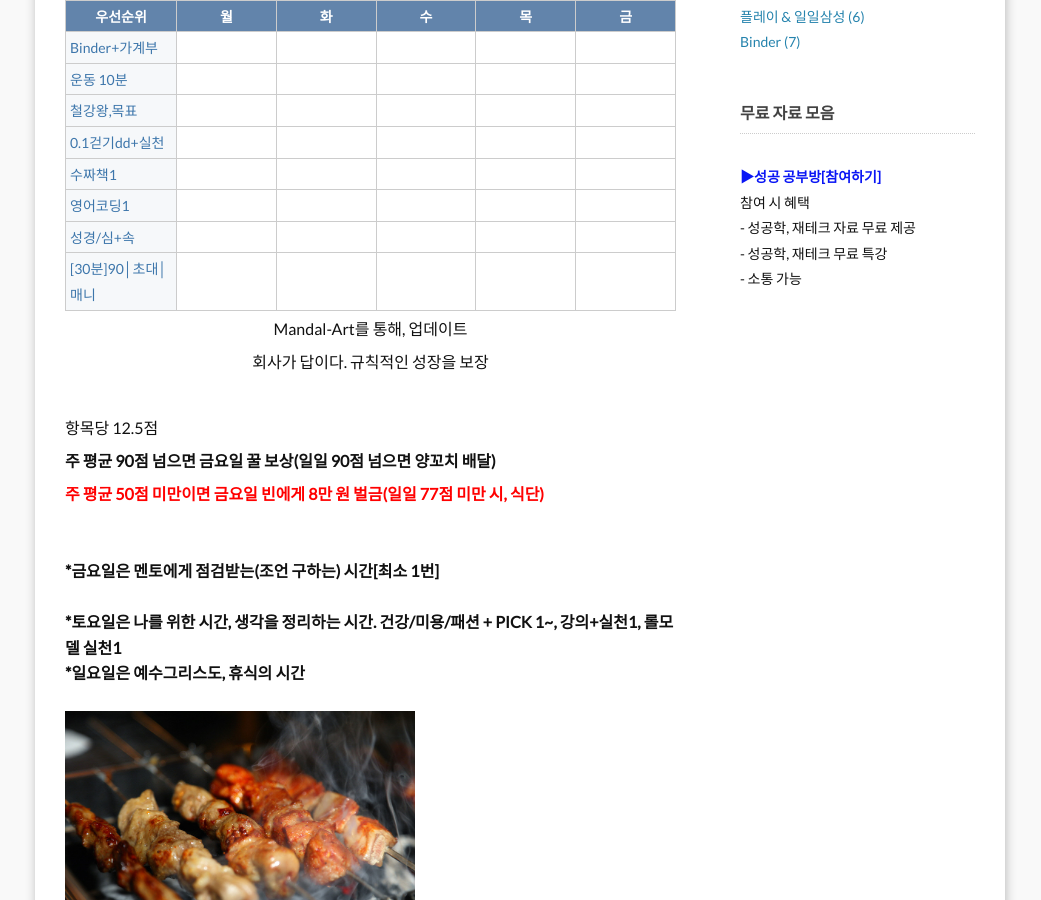
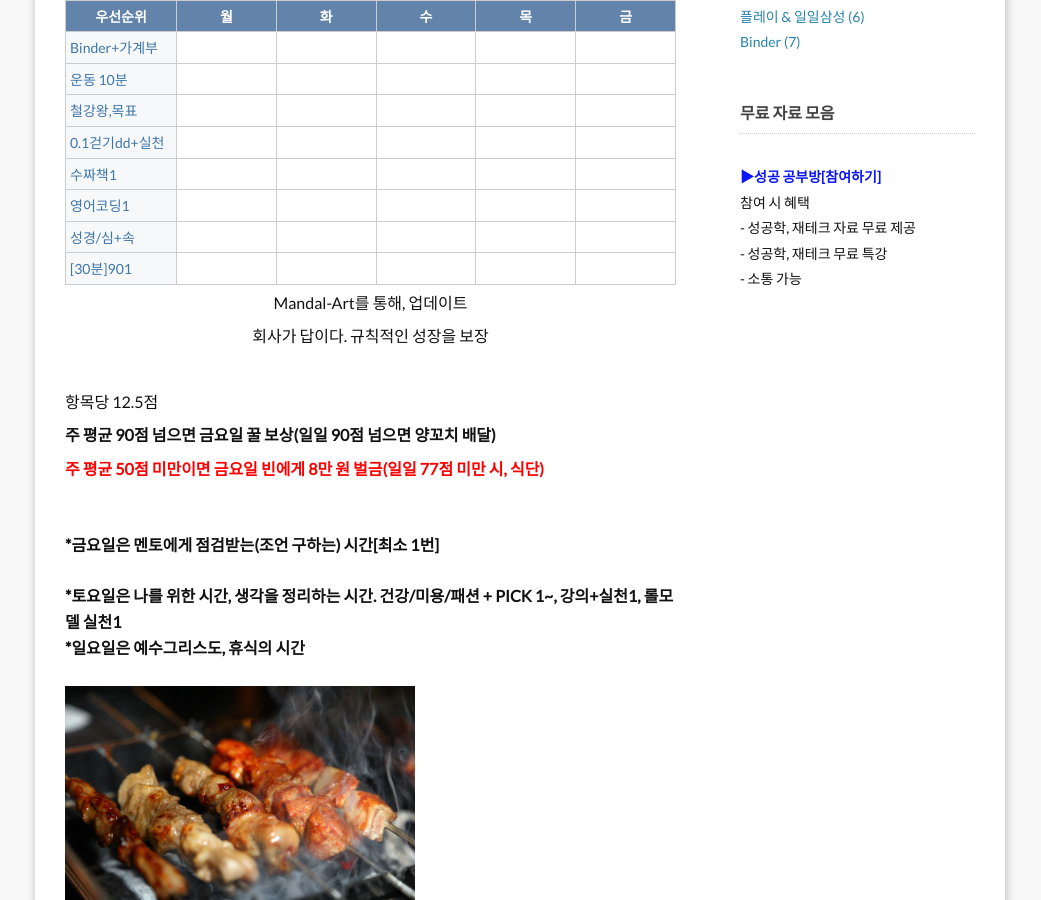
Before and after one commit to leevra/self-management.leeseungju.com, a Jekyll site: the page built from index.html, in a window 1280 px wide and 900 px high, scrolled down 732 px. Shown: the whole window, without its empty margins (120-1161 px from the left). Built offline with Jekyll 4.4.1, drawn with Linux system fonts in a browser that asks for light colours; the list of posts is cut into pages by our own code.

Commit message:
Update index.html

```diff
--- a/index.html
+++ b/index.html
@@ -23,7 +23,7 @@
 <td width="123" style="padding: 3px 4px 2px; background-color: rgb(255, 255, 255); color: rgb(61, 118, 171);"><p>&nbsp;</p></td>
 <td width="123" style="padding: 3px 4px 2px; background-color: rgb(255, 255, 255); color: rgb(61, 118, 171);"><p>&nbsp;</p></td>
 </tr>
-<tr><td width="123" style="padding: 3px 4px 2px; background-color: rgb(246, 248, 250); color: rgb(61, 118, 171); text-align: left; font-weight: normal;"><p>[30분]90│초대│매니</p></td>
+<tr><td width="123" style="padding: 3px 4px 2px; background-color: rgb(246, 248, 250); color: rgb(61, 118, 171); text-align: left; font-weight: normal;"><p>[30분]901</p></td>
 <td width="123" style="padding: 3px 4px 2px; background-color: rgb(255, 255, 255); color: rgb(61, 118, 171);"><p>&nbsp;</p></td>
 <td width="123" style="padding: 3px 4px 2px; background-color: rgb(255, 255, 255); color: rgb(61, 118, 171);"><p>&nbsp;</p></td>
 <td width="123" style="padding: 3px 4px 2px; background-color: rgb(255, 255, 255); color: rgb(61, 118, 171);"><p>&nbsp;</p></td>
```
